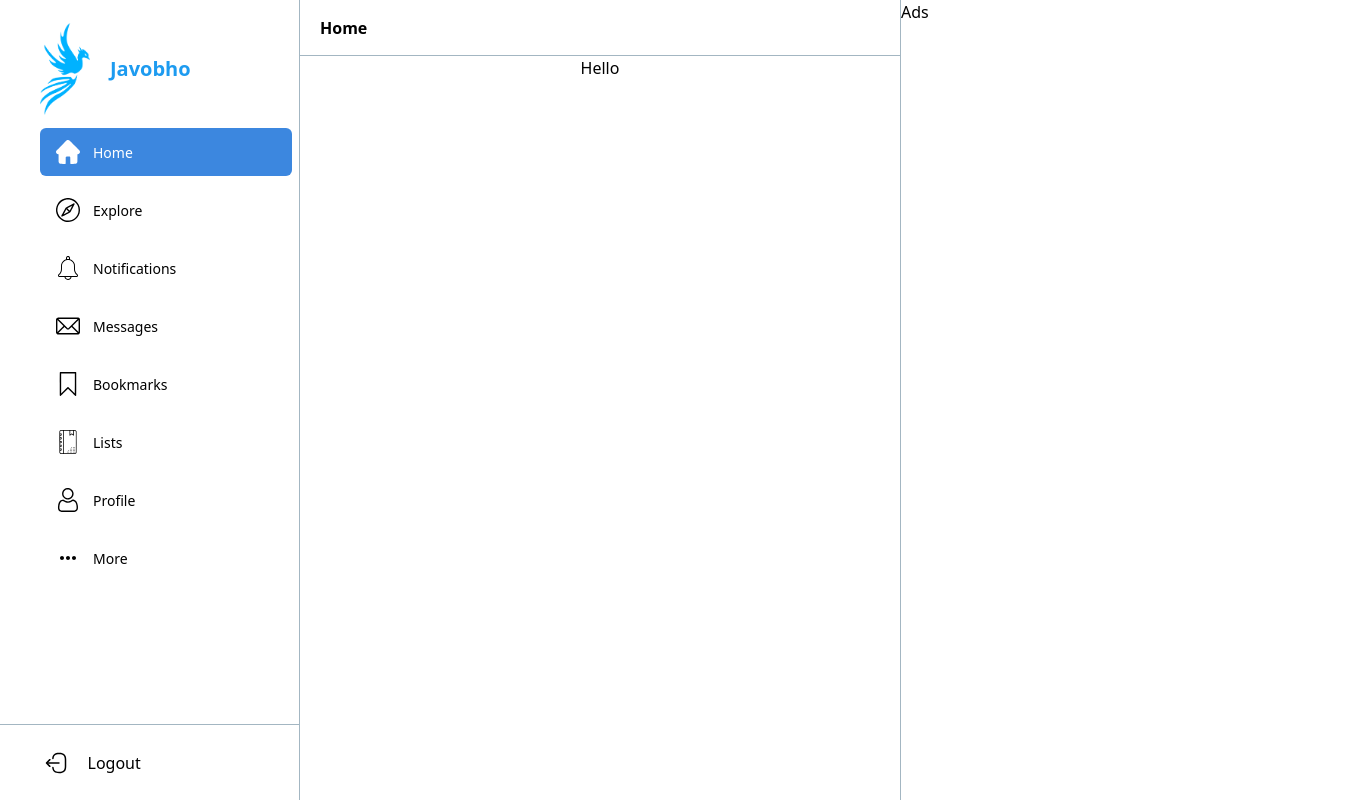
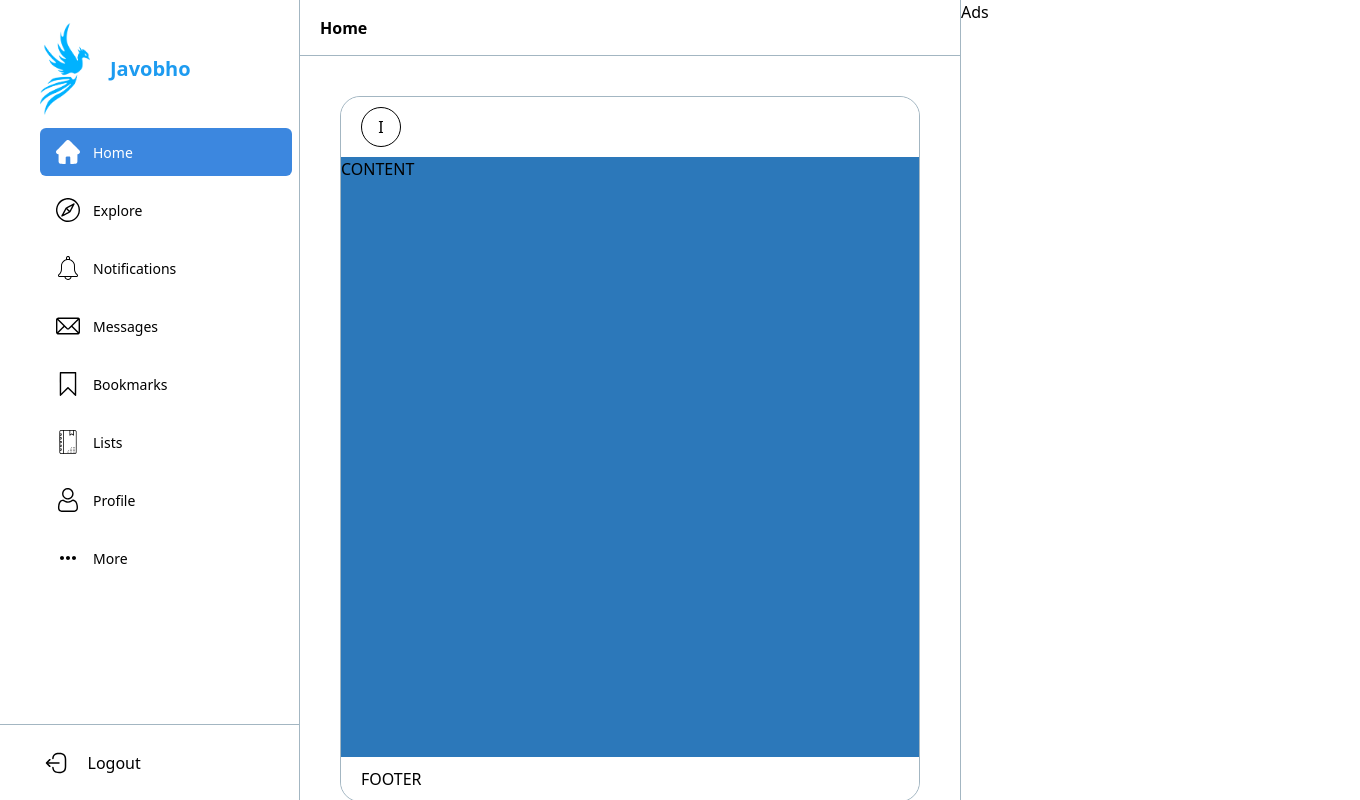
Before and after one commit to nnnozimjon/JavobhoVersion, a Next.js app: page / in a window 1280 px wide. Shown: the whole page, 1360 px wide, since content can reach past the window. Built offline with nearby package versions, Linux system fonts and the light colour scheme.

Commit message:
feat: Post Crads

```diff
--- a/package.json
+++ b/package.json
@@ -29,6 +29,7 @@
     "react-dom": "^18.2.0",
     "react-redux": "^8.0.5",
     "redux": "^4.2.1",
+    "tailwind-scrollbar-hide": "^1.1.7",
     "tailwindcss": "^3.2.7",
     "typescript": "^5.0.2"
   },
--- /dev/null
+++ b/src/components/Post/Post/index.tsx
@@ -0,0 +1,43 @@
+import React from 'react'
+import Image from 'next/image'
+
+import image from '@/assets/img/darkSky.jpg'
+
+const Post: React.FC<any> = () => {
+  return (
+    <div className="w-[580px] h-fit m-[20px] rounded-[20px] border border-invisible">
+      <div className="rounded-t-[20px] p-[10px_20px] bg-white">
+        <div className="border rounded-full w-[40px] h-[40px] flex justify-center items-center">
+          I
+        </div>
+      </div>
+      <div className="h-[600px] bg-main">CONTENT</div>
+      <div className="rounded-b-[20px] p-[10px_20px] bg-white">FOOTER</div>
+    </div>
+
+    // <div className="max-w-sm rounded overflow-hidden shadow-lg">
+    //   <Image className="w-full" src={image} alt="Sunset in the mountains" />
+    //   <div className="px-6 py-4">
+    //     <div className="font-bold text-xl mb-2">The Coldest Sunset</div>
+    //     <p className="text-gray-700 text-base">
+    //       Lorem ipsum dolor sit amet, consectetur adipisicing elit. Voluptatibus
+    //       quia, nulla! Maiores et perferendis eaque, exercitationem praesentium
+    //       nihil.
+    //     </p>
+    //   </div>
+    //   <div className="px-6 pt-4 pb-2">
+    //     <span className="inline-block bg-gray-200 rounded-full px-3 py-1 text-sm font-semibold text-gray-700 mr-2 mb-2">
+    //       #photography
+    //     </span>
+    //     <span className="inline-block bg-gray-200 rounded-full px-3 py-1 text-sm font-semibold text-gray-700 mr-2 mb-2">
+    //       #travel
+    //     </span>
+    //     <span className="inline-block bg-gray-200 rounded-full px-3 py-1 text-sm font-semibold text-gray-700 mr-2 mb-2">
+    //       #winter
+    //     </span>
+    //   </div>
+    // </div>
+  )
+}
+
+export default Post
--- /dev/null
+++ b/src/components/Post/QuestionPost/index.tsx
@@ -0,0 +1,11 @@
+import React from 'react'
+
+const QuestionPost: React.FC<any> = () => {
+  return (
+    <div>
+      <h1>Question Post</h1>
+    </div>
+  )
+}
+
+export default QuestionPost
--- /dev/null
+++ b/src/components/Post/ReplyPost/index.tsx
@@ -0,0 +1,7 @@
+import React from 'react'
+
+const ReplyPost: React.FC<any> = () => {
+  return <div>Reply Post</div>
+}
+
+export default ReplyPost
--- /dev/null
+++ b/src/components/Post/index.tsx
@@ -0,0 +1,5 @@
+import Post from './Post'
+import QuestionPost from './QuestionPost'
+import ReplyPost from './ReplyPost'
+
+export { Post, QuestionPost, ReplyPost }
--- a/src/components/layout/index.tsx
+++ b/src/components/layout/index.tsx
@@ -1,8 +1,12 @@
 import React from 'react'
 import Nav from '../Nav/Nav'
 import { ILayout } from './layout'
+import NavLinks from '../Nav/NavLinks'
+import { useRouter } from 'next/router'
 
-const DesktopLayout = ({ title, children }: ILayout) => {
+const DesktopLayout = ({ children }: ILayout) => {
+  const { pathname } = useRouter()
+
   return (
     <div className="w-screen h-screen flex justify-between invisible lg:visible xl:visible">
       <div className="w-[300px] min-w-[300px]">
@@ -10,7 +14,9 @@ const DesktopLayout = ({ title, children }: ILayout) => {
       </div>
       <div className="w-full">
         <div className="w-full h-14 px-[20px] flex items-center border-b border-invisible">
-          <h1 className="font-bold">{title}</h1>
+          <h1 className="font-bold">
+            {NavLinks.filter(path => path.path == pathname)[0].label}
+          </h1>
         </div>
         <div className="h-[calc(100vh_-_56px)] w-full min-w-[600px]">
           {children}
--- a/src/components/layout/layout.d.ts
+++ b/src/components/layout/layout.d.ts
@@ -1,6 +1,5 @@
 /* eslint-disable no-undef */
 interface Props {
-  title: string
   children: React.ReactNode
 }
 
--- a/src/pages/_app.tsx
+++ b/src/pages/_app.tsx
@@ -16,7 +16,9 @@ export default function App({ Component, pageProps }: AppProps) {
         ) : (
           <DesktopLayout title="Home">
             <InnerApp>
-              <Component {...pageProps} />
+              <div className="h-full overflow-y-scroll scrollbar-hide ">
+                <Component {...pageProps} />
+              </div>
             </InnerApp>
           </DesktopLayout>
         )}
--- a/src/pages/index.tsx
+++ b/src/pages/index.tsx
@@ -1,3 +1,4 @@
+import { Post } from '@/components/Post'
 import Head from 'next/head'
 
 export default function Home() {
@@ -10,7 +11,9 @@ export default function Home() {
         <link rel="icon" href="/favicon.ico" />
       </Head>
       <main>
-        <div className="w-full h-full flex justify-center"> Hello </div>
+        <div className="w-full h-full flex justify-center p-[20px]">
+          <Post />
+        </div>
       </main>
     </>
   )
--- a/tailwind.config.js
+++ b/tailwind.config.js
@@ -15,5 +15,5 @@ module.exports = {
     },
   },
   variants: {},
-  plugins: [],
+  plugins: [require('tailwind-scrollbar-hide')],
 }
```
Also changed, not shown: 1 other file (tests, documents, lock files or other folders).
